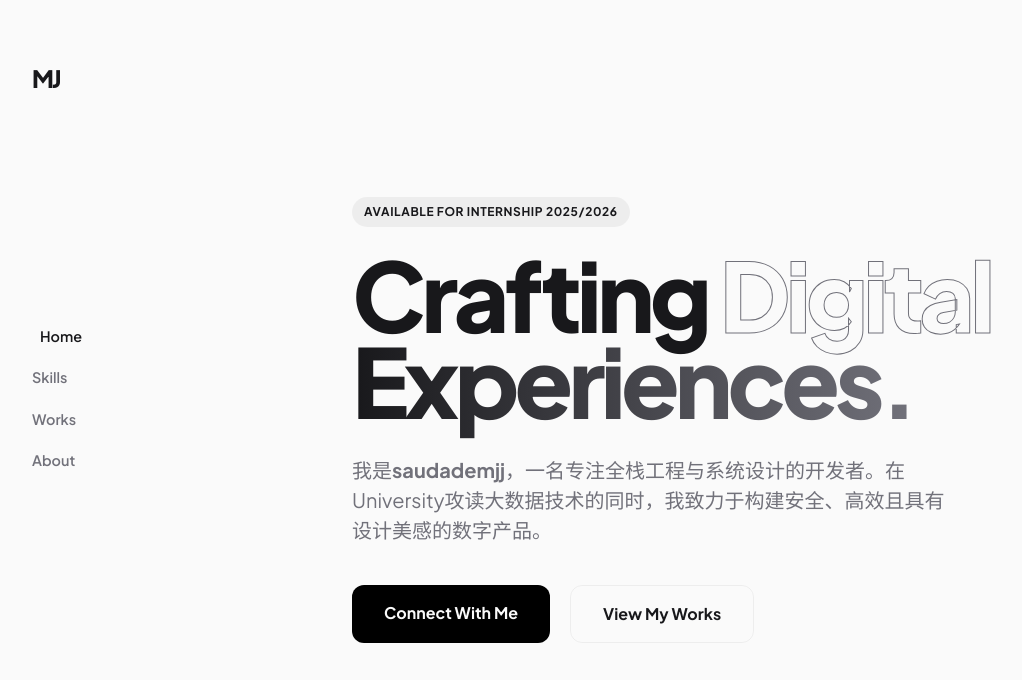
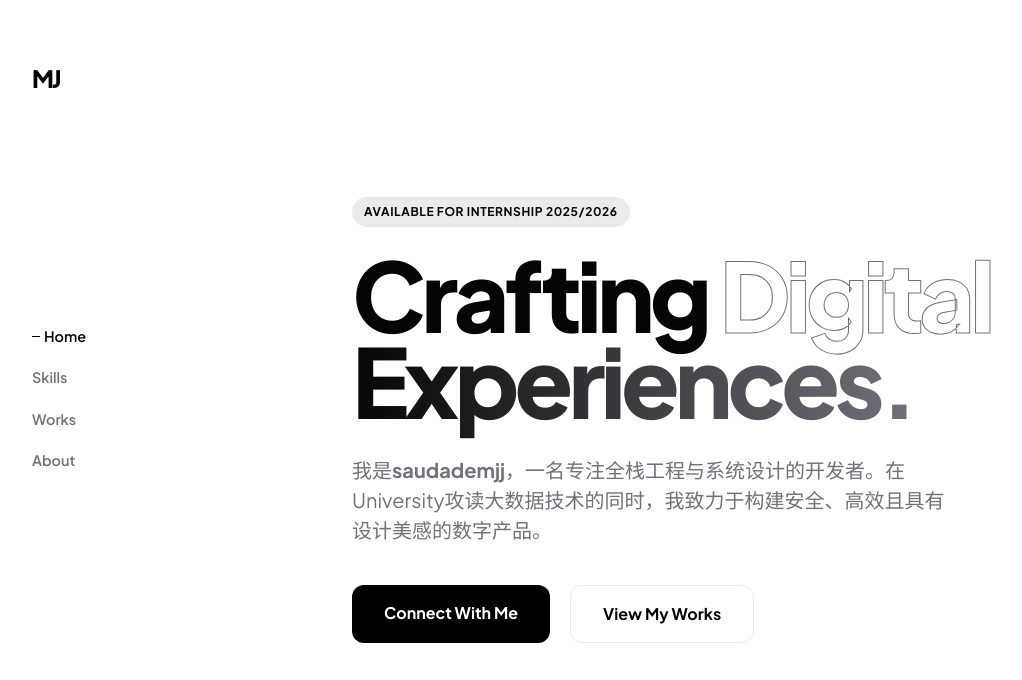
Before and after one commit to saudademjj/saudademjj.github.io, a plain HTML site: page index.html in a window 1280 px wide. Shown: the top 680 px of the page, without its empty margins (8-1030 px from the left). Drawn offline with Linux system fonts and the light colour scheme.

Commit message:
style: ultra-clean white redesign with grid lines, fixed scrollspy sidebar, and unified footer buttons

```diff
--- a/index.html
+++ b/index.html
@@ -11,8 +11,8 @@
     <link rel="stylesheet" href="portfolio.css">
 </head>
 <body>
-    <!-- 极光网格背景 -->
-    <div class="mesh-gradient"></div>
+    <!-- 设计线条背景 -->
+    <div class="grid-overlay"></div>
     <div class="noise-overlay"></div>
 
     <div class="app-container">
@@ -20,7 +20,7 @@
         <nav class="side-nav">
             <div class="logo">MJ</div>
             <div class="nav-items">
-                <a href="#home" class="nav-item active">Home</a>
+                <a href="#home" class="nav-item">Home</a>
                 <a href="#skills" class="nav-item">Skills</a>
                 <a href="#projects" class="nav-item">Works</a>
                 <a href="#about" class="nav-item">About</a>
@@ -172,8 +172,14 @@
                 <div class="footer-content">
                     <p>© 2024 MJ. Designed for the future.</p>
                     <div class="footer-links">
-                        <a href="https://github.com/saudademjj">GitHub</a>
-                        <a href="mailto:noreply@example.com">Contact</a>
+                        <a href="https://github.com/saudademjj" target="_blank" class="social-icon-btn">
+                            <svg viewBox="0 0 24 24" width="16" height="16" stroke="currentColor" stroke-width="2" fill="none"><path d="M9 19c-5 1.5-5-2.5-7-3m14 6v-3.87a3.37 3.37 0 0 0-.94-2.61c3.14-.35 6.44-1.54 6.44-7A5.44 5.44 0 0 0 20 4.77 5.07 5.07 0 0 0 19.91 1S18.73.65 16 2.48a13.38 13.38 0 0 0-7 0C6.27.65 5.09 1 5.09 1A5.07 5.07 0 0 0 5 4.77a5.44 5.44 0 0 0-1.5 3.78c0 5.42 3.3 6.61 6.44 7A3.37 3.37 0 0 0 9 18.13V22"></path></svg>
+                            <span>GitHub</span>
+                        </a>
+                        <a href="mailto:noreply@example.com" class="social-icon-btn">
+                            <svg viewBox="0 0 24 24" width="16" height="16" stroke="currentColor" stroke-width="2" fill="none"><path d="M4 4h16c1.1 0 2 .9 2 2v12c0 1.1-.9 2-2 2H4c-1.1 0-2-.9-2-2V6c0-1.1.9-2 2-2z"></path><polyline points="22,6 12,13 2,6"></polyline></svg>
+                            <span>Contact</span>
+                        </a>
                     </div>
                 </div>
             </footer>
@@ -195,6 +201,31 @@
         }, observerOptions);
 
         document.querySelectorAll('.reveal').forEach(el => observer.observe(el));
+
+        // ScrollSpy Logic: 修复侧边栏高亮问题
+        const navItems = document.querySelectorAll('.nav-item');
+        const sections = document.querySelectorAll('section');
+
+        function scrollSpy() {
+            let currentSectionId = '';
+            sections.forEach(section => {
+                const sectionTop = section.offsetTop;
+                const sectionHeight = section.clientHeight;
+                if (window.scrollY >= sectionTop - 200) {
+                    currentSectionId = section.getAttribute('id');
+                }
+            });
+
+            navItems.forEach(item => {
+                item.classList.remove('active');
+                if (item.getAttribute('href').slice(1) === currentSectionId) {
+                    item.classList.add('active');
+                }
+            });
+        }
+
+        window.addEventListener('scroll', scrollSpy);
+        window.addEventListener('load', scrollSpy);
     </script>
 </body>
 </html>
--- a/portfolio.css
+++ b/portfolio.css
@@ -1,26 +1,29 @@
 :root {
-    --bg: #050505;
-    --card-bg: rgba(20, 20, 20, 0.4);
-    --border: rgba(255, 255, 255, 0.08);
-    --text: #ffffff;
-    --text-dim: #a1a1aa;
-    --primary: #ffffff;
+    --bg: #ffffff;
+    --card-bg: rgba(255, 255, 255, 0.8);
+    --border: rgba(0, 0, 0, 0.08);
+    --text: #050505;
+    --text-dim: #71717a;
+    --primary: #000000;
     --accent: #3b82f6;
-    --accent-glow: rgba(59, 130, 246, 0.3);
+    --accent-glow: rgba(59, 130, 246, 0.05);
     --font-main: 'Plus Jakarta Sans', 'Noto Sans SC', sans-serif;
     --radius-lg: 32px;
     --radius-md: 20px;
+    --grid-line: rgba(0, 0, 0, 0.03);
 }
 
-@media (prefers-color-scheme: light) {
+@media (prefers-color-scheme: dark) {
     :root {
-        --bg: #fafafa;
-        --card-bg: rgba(255, 255, 255, 0.5);
-        --border: rgba(0, 0, 0, 0.05);
-        --text: #18181b;
-        --text-dim: #71717a;
-        --primary: #000000;
-        --accent: #2563eb;
+        --bg: #050505;
+        --card-bg: rgba(20, 20, 20, 0.6);
+        --border: rgba(255, 255, 255, 0.08);
+        --text: #ffffff;
+        --text-dim: #a1a1aa;
+        --primary: #ffffff;
+        --accent: #60a5fa;
+        --accent-glow: rgba(59, 130, 246, 0.1);
+        --grid-line: rgba(255, 255, 255, 0.02);
     }
 }
 
@@ -44,16 +47,16 @@ body {
     line-height: 1.5;
 }
 
-/* Mesh Gradient Background */
-.mesh-gradient {
+/* Design Line Decorations */
+.grid-overlay {
     position: fixed;
     top: 0; left: 0; width: 100%; height: 100%;
     z-index: -2;
-    background:
-        radial-gradient(at 0% 0%, var(--accent-glow) 0, transparent 50%),
-        radial-gradient(at 100% 100%, rgba(168, 85, 247, 0.15) 0, transparent 50%),
-        radial-gradient(at 50% 50%, rgba(59, 130, 246, 0.05) 0, transparent 50%);
-    filter: blur(100px);
+    background-image:
+        linear-gradient(var(--grid-line) 1px, transparent 1px),
+        linear-gradient(90deg, var(--grid-line) 1px, transparent 1px);
+    background-size: 80px 80px;
+    pointer-events: none;
 }
 
 .noise-overlay {
@@ -112,12 +115,57 @@ body {
     color: var(--text-dim);
     font-weight: 600;
     font-size: 0.9rem;
-    transition: 0.3s;
+    transition: 0.3s cubic-bezier(0.2, 0, 0, 1);
+    position: relative;
+    padding-left: 0;
 }
 
 .nav-item:hover, .nav-item.active {
     color: var(--text);
-    padding-left: 8px;
+    padding-left: 12px;
+}
+
+.nav-item::before {
+    content: '';
+    position: absolute;
+    left: 0; top: 50%;
+    width: 0; height: 1px;
+    background: var(--text);
+    transition: 0.3s;
+}
+
+.nav-item.active::before {
+    width: 8px;
+}
+
+.social-links {
+    display: flex;
+    flex-direction: column;
+    gap: 12px;
+}
+
+.social-icon-btn {
+    display: flex;
+    align-items: center;
+    gap: 12px;
+    text-decoration: none;
+    color: var(--text-dim);
+    font-size: 0.85rem;
+    font-weight: 600;
+    padding: 8px 16px;
+    border-radius: 12px;
+    border: 1px solid var(--border);
+    background: var(--card-bg);
+    backdrop-filter: blur(10px);
+    transition: 0.3s cubic-bezier(0.2, 0, 0, 1);
+    width: fit-content;
+}
+
+.social-icon-btn:hover {
+    color: var(--text);
+    background: var(--border);
+    transform: translateX(4px);
+    border-color: var(--text-dim);
 }
 
 .main-content {
@@ -353,40 +401,11 @@ body {
 .quote { font-size: 1.25rem; font-style: italic; color: var(--text-dim); margin-bottom: 30px; }
 .brand-signature { font-weight: 800; font-size: 1.1rem; }
 
-.social-links {
-    display: flex;
-    flex-direction: column;
-    gap: 12px;
-}
-
-.social-icon-btn {
-    display: flex;
-    align-items: center;
-    gap: 12px;
-    text-decoration: none;
-    color: var(--text-dim);
-    font-size: 0.85rem;
-    font-weight: 600;
-    padding: 8px 16px;
-    border-radius: 12px;
-    border: 1px solid var(--border);
-    background: var(--card-bg);
-    transition: 0.3s cubic-bezier(0.2, 0, 0, 1);
-    width: fit-content;
-}
-
-.social-icon-btn:hover {
-    color: var(--text);
-    background: var(--border);
-    transform: translateX(4px);
-    border-color: var(--text-dim);
-}
-
 /* Footer */
 .main-footer { padding-top: 100px; }
 .footer-line { height: 1px; background: var(--border); margin-bottom: 40px; }
-.footer-content { display: flex; justify-content: space-between; color: var(--text-dim); font-size: 0.9rem; }
-.footer-links { display: flex; gap: 20px; }
+.footer-content { display: flex; justify-content: space-between; color: var(--text-dim); font-size: 0.9rem; align-items: center; }
+.footer-links { display: flex; gap: 12px; }
 
 /* Reveal Animation */
 .reveal {
```
